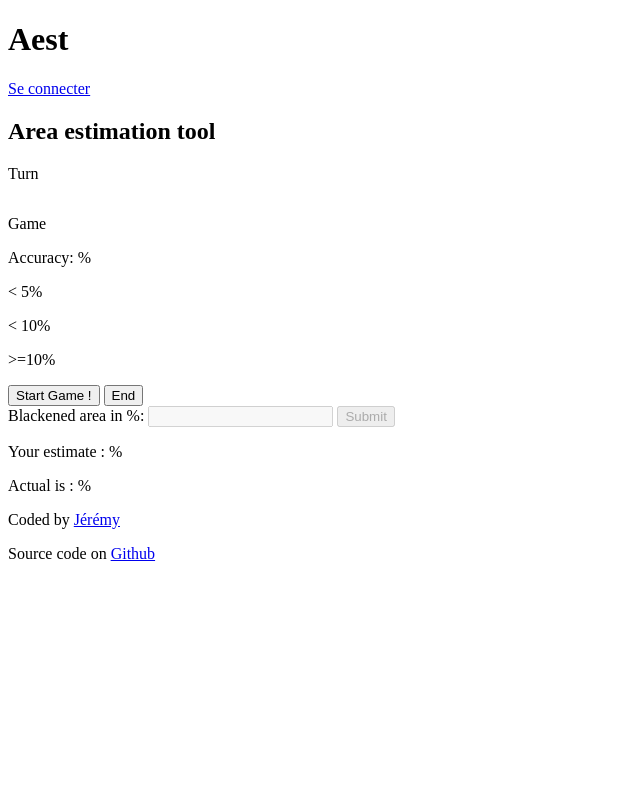
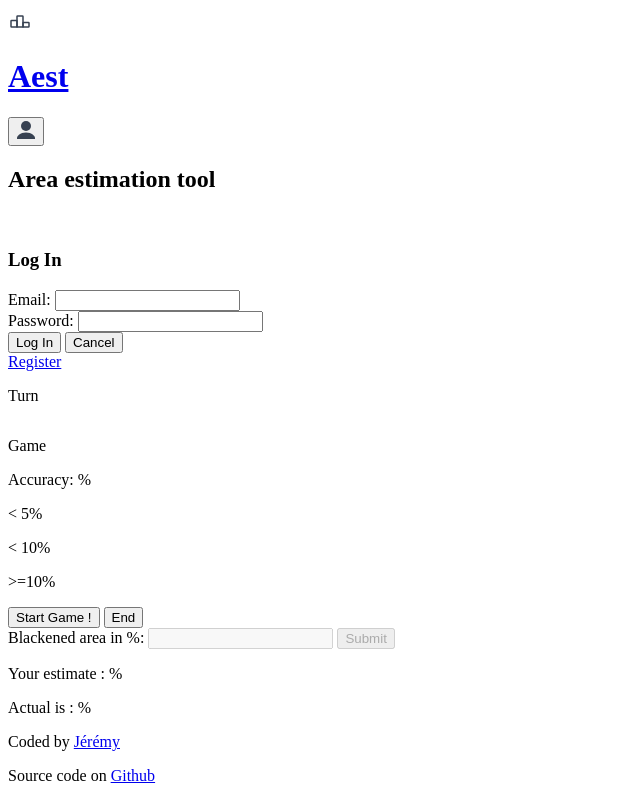
Before and after one commit to jgautrais/aest, a Symfony app: template templates/home/index.html.twig in a window 1280 px wide. Shown: the whole page, without its empty margins (0-640 px from the left). Before the commit the page ends 561 px from the top, so only its background shows below. Run offline with Twig, Linux system fonts and the light colour scheme; the template is opened without the code that fills it, so the values that code supplies are empty; some libraries are stand-ins or nearby versions.

Commit message:
login modal and header styling, profile page creation

```diff
--- a/assets/styles/app.scss
+++ b/assets/styles/app.scss
@@ -3,6 +3,10 @@
 @import 'tailwindcss/utilities';
 
 $mobile: 480px;
+
+input {
+    min-width: 0 !important;
+}
 
 .area_container {
     width: 300px;
--- a/templates/base.html.twig
+++ b/templates/base.html.twig
@@ -20,27 +20,63 @@
 		{% endblock %}
 		<meta name="description" content="Aest. Area estimation tool. A training tool for visual assessment of crop diseases."/>
 	</head>
-	<body class="font-mono flex flex-col min-h-screen items-center">
+	<body class="font-mono flex flex-col min-h-screen items-center px-2 sm:px-4 max-w-xl mx-auto">
 
-		<div class="relative font-bold mt-4 sm:mt-8 w-full">
+		<header class="flex justify-between items-center font-bold mt-4 sm:mt-8 w-full">
 
-			<h1 class="text-center text-4xl sm:text-5xl text-gray-700">Aest</h1>
+			<a href="/" class="block p-3 bg-gray-100">
+				<svg xmlns="http://www.w3.org/2000/svg" width="25" height="25" viewbox="0 0 25 25" stroke="#374151" fill-opacity="0">
+					<title>
+						leaderboard
+					</title>
+					<path d="M15 19H9V12.5V8.6C9 8.26863 9.26863 8 9.6 8H14.4C14.7314 8 15 8.26863 15 8.6V14.5V19Z" stroke-width="1.5" stroke-linecap="round" stroke-linejoin="round"/>
+					<path d="M20.4 19H15V15.1C15 14.7686 15.2686 14.5 15.6 14.5H20.4C20.7314 14.5 21 14.7686 21 15.1V18.4C21 18.7314 20.7314 19 20.4 19Z" stroke-width="1.5" stroke-linecap="round" stroke-linejoin="round"/>
+					<path d="M9 19V13.1C9 12.7686 8.73137 12.5 8.4 12.5H3.6C3.26863 12.5 3 12.7686 3 13.1V18.4C3 18.7314 3.26863 19 3.6 19H9Z" stroke-width="1.5" stroke-linecap="round" stroke-linejoin="round"/>
+				</svg>
+			</a>
 
-			<div class="absolute right-0 top-0 flex flex-col">
 
-				{% if app.user %}
-					{{ app.user.email }}
-					<a href="{{ path('app_logout') }}">
-						Se déconnecter</a>
-				{% else %}
-					<a href="{{ path('login') }}">
-						Se connecter</a>
-				{% endif %}
+			<a href="{{ path('home') }}">
+				<h1 class="mx-auto text-4xl sm:text-5xl text-gray-700 max-w-min pt-1.5">Aest</h1>
+			</a>
 
-			</div>
-		</div>
 
-		<div class="flex-grow flex flex-col items-center"> {% block body %}{% endblock %}
-			</div>
+			{% if app.user %}
+				<a href="{{ path('profile') }}" class="block p-3 bg-gray-100">
+					<svg xmlns="http://www.w3.org/2000/svg" width="20" height="20" viewbox="0 0 20 20" fill="#374151">
+						<title>
+							user avatar
+						</title>
+						<path d="M10 12.5c-5.92 0-9 3.5-9 5.5v1h18v-1c0-2-3.08-5.5-9-5.5z"/>
+						<circle cx="10" cy="6" r="5"/>
+					</svg>
+				</a>
+			{% else %}
+				<button type="button" id="login-icon" class="block p-3 bg-gray-100">
+					<svg xmlns="http://www.w3.org/2000/svg" width="20" height="20" viewbox="0 0 20 20" fill="#374151">
+						<title>
+							user avatar
+						</title>
+						<path d="M10 12.5c-5.92 0-9 3.5-9 5.5v1h18v-1c0-2-3.08-5.5-9-5.5z"/>
+						<circle cx="10" cy="6" r="5"/>
+					</svg>
+				</button>
+			{% endif %}
+
+		</header>
+
+		<main class="flex-grow flex flex-col items-center"> {% block body %}{% endblock %}
+			</main>
+
+			<footer class="text-center text-gray-400 text-xs my-6">
+				<p class="mb-2">
+					Coded by
+					<a class="text-blue-400 hover:underline" href="https://www.jeremygautrais.fr/">Jérémy</a>
+				</p>
+				<p>
+					Source code on
+					<a class="text-blue-400 hover:underline" href="https://github.com/jgautrais/aest/tree/main">Github</a>
+				</p>
+			</footer>
 		</body>
 	</html>
--- /dev/null
+++ b/templates/home/_login_modal.html.twig
@@ -0,0 +1,33 @@
+<div class="fixed z-10 inset-0 overflow-y-auto hidden" aria-labelledby="login-modal" role="dialog" aria-modal="true" id="login-modal">
+	<div
+		class="flex items-start justify-center min-h-screen pt-32 px-4 pb-20 text-center">
+		<!--
+																																																      Background overlay, show/hide based on modal state.
+
+																																																      Entering: "ease-out duration-300"
+																																																        From: "opacity-0"
+																																																        To: "opacity-100"
+																																																      Leaving: "ease-in duration-200"
+																																																        From: "opacity-100"
+																																																        To: "opacity-0"
+																																																    -->
+		<div class="fixed inset-0 bg-gray-500 bg-opacity-75 transition-opacity" aria-hidden="true"></div>
+
+		<!-- This element is to trick the browser into centering the modal contents. -->
+		<span class="hidden sm:inline-block sm:align-middle" aria-hidden="true">&#8203;</span>
+
+		<!--
+																																																      Modal panel, show/hide based on modal state.
+
+																																																      Entering: "ease-out duration-300"
+																																																        From: "opacity-0 translate-y-4 sm:translate-y-0 sm:scale-95"
+																																																        To: "opacity-100 translate-y-0 sm:scale-100"
+																																																      Leaving: "ease-in duration-200"
+																																																        From: "opacity-100 translate-y-0 sm:scale-100"
+																																																        To: "opacity-0 translate-y-4 sm:translate-y-0 sm:scale-95"
+																																																    -->
+		<div class="inline-block align-bottom bg-white text-left overflow-hidden shadow-xl transform transition-all sm:my-8 sm:align-middle sm:max-w-lg sm:w-full">
+			{% include "/login/_login_form.html.twig" %}
+		</div>
+	</div>
+</div>
--- a/templates/home/index.html.twig
+++ b/templates/home/index.html.twig
@@ -5,13 +5,13 @@
 {% endblock %}
 
 {% block body %}
-	<header class="text-center font-bold mb-12">
+	<div class="text-center font-bold mb-12">
 		<h2 class="mt-3 text-lg sm:text-xl text-gray-400">
 			Area estimation tool
 		</h2>
-	</header>
-
-	<main class="flex-grow max-w-2xl w-full flex flex-col md:flex-row items-center md:justify-around md:items-start">
+	</div>
+	{% include "/home/_login_modal.html.twig" %}
+	<dib class="flex-grow max-w-2xl w-full flex flex-col md:flex-row items-center md:justify-around md:items-start">
 
 		<div class="relative border-2 border-black">
 			<p class="absolute pb-4 text-sm hidden" id="turnCounter">Turn&nbsp;
@@ -50,11 +50,11 @@
 							<p class="my-4 pl-4 py-1" id="statsPrecision2Count"></p>
 						</div>
 					</div>
-				</p>
 				</div>
-		</p>
 			</div>
-</p></div><div class="relative board_container mt-6 md:mt-0 flex flex-col items-center" id="board">
+		</div>
+
+		<div class="relative board_container mt-6 md:mt-0 flex flex-col items-center" id="board">
 			<div class="my-4">
 				<button type="button" class="text-sm text-white bg-black px-4 py-3 hover:bg-gray-700" id="startButton">
 					Start Game !
@@ -81,8 +81,9 @@
 					<b id="scoreTarget"></b>
 					%
 				</p>
-</div></div></main><footer class="text-center text-gray-400 text-xs my-6"><p class="mb-2">
-Coded by
-<a class="text-blue-400 hover:underline" href="https://www.jeremygautrais.fr/">Jérémy</a></p><p>
-Source code on
-<a class="text-blue-400 hover:underline" href="https://github.com/jgautrais/aest/tree/main">Github</a></p></footer></body>{% endblock %}
+			</div>
+		</div>
+	</div>
+
+
+{% endblock %}
--- /dev/null
+++ b/templates/login/_login_form.html.twig
@@ -0,0 +1,42 @@
+<form action="{{ path('login') }}" method="post">
+	<div class="bg-white px-4 pt-5 pb-8 sm:p-6">
+		<div class="sm:flex sm:items-start justify-center">
+			<div class="mt-3 text-center sm:mt-0">
+				<h3 class="text-lg leading-6 font-medium text-gray-900" id="modal-title">
+					Log In
+				</h3>
+				<div class="mt-6">
+					<div class="flex items-center justify-between my-3">
+						<label class="text-sm w-24 text-left" for="username">Email:</label>
+						<input class="bg-gray-200 px-2 py-0.5 ml-2" type="text" id="username" name="_username"/>
+					</div>
+					<div class="flex items-center justify-between w-full">
+						<label class="block text-sm text-left" for="password">Password:</label>
+						<input class="block bg-gray-200 px-2 py-0.5 ml-2 flex-shrink" type="password" id="password" name="_password"/>
+					</div>
+
+					<input type="hidden" name="{{ path('home') }}" value="/"/>
+
+					<input type="hidden" name="_csrf_token" value="{{ csrf_token('authenticate') }}">
+				</div>
+			</div>
+		</div>
+	</div>
+	<div class="bg-gray-50 px-4 py-3 sm:px-6 sm:flex sm:flex-row-reverse justify-between">
+
+		<div class="sm:flex sm:flex-row-reverse">
+			<button type="submit" class="w-full inline-flex justify-center rounded-md border border-transparent shadow-sm px-4 py-2 bg-green-600 text-base font-medium text-white hover:bg-green-700 focus:outline-none focus:ring-2 focus:ring-offset-2 focus:ring-green-500 sm:ml-3 sm:w-auto sm:text-sm">
+				Log In
+			</button>
+			<button type="button" class="mt-3 w-full inline-flex justify-center rounded-md border border-gray-300 shadow-sm px-4 py-2 bg-white text-base font-medium text-gray-700 hover:bg-gray-50 focus:outline-none focus:ring-2 focus:ring-offset-2 focus:ring-indigo-500 sm:mt-0 sm:w-auto sm:text-sm" id="login-modal-hide">
+				Cancel
+			</button>
+
+		</div>
+
+		<a href="/" class="mt-6 w-full inline-flex justify-center rounded-md border border-gray-300 shadow-sm px-4 py-2 bg-white text-base font-medium text-gray-700 hover:bg-gray-50 focus:outline-none focus:ring-2 focus:ring-offset-2 focus:ring-indigo-500 sm:mt-0 sm:w-auto sm:text-sm">
+			Register
+		</a>
+
+	</div>
+</form>
```
Also changed, not shown: assets/app.js (+20 -0 lines), src/Controller/HomeController.php (+14 -2 lines), templates/home/profile.html.twig (added, +14 -0 lines), templates/login/index.html.twig (+32 -6 lines), 1 other file. Lines whose indentation alone changed are shown as unchanged.
